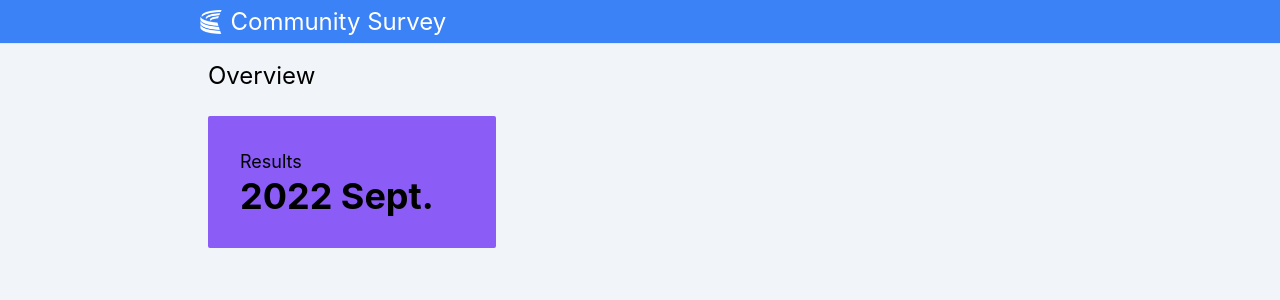
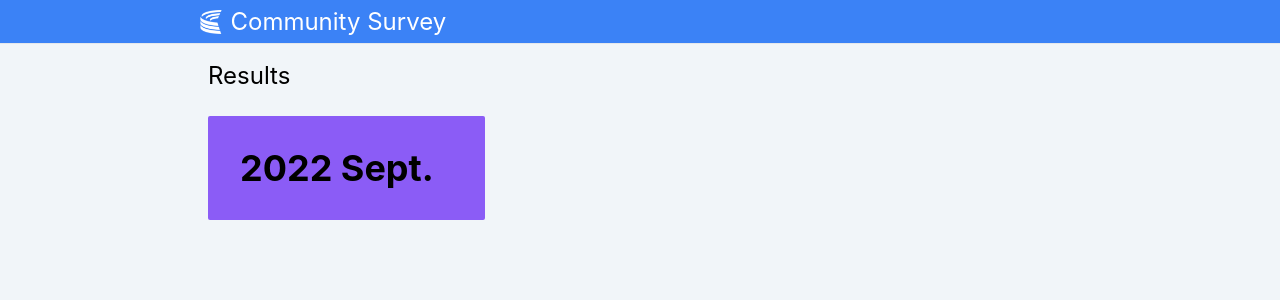
Before and after one commit to Wenish/colyseus-community-survey, a Vue app: page / in a window 1280 px wide. Shown: the top 300 px of the page. Built offline with nearby package versions, Linux system fonts and the light colour scheme.

Commit message:
Update PageHome.vue

```diff
--- a/src/pages/PageHome.vue
+++ b/src/pages/PageHome.vue
@@ -1,18 +1,15 @@
 <template>
     <LayoutBase>
-        <h1>Overview</h1>
+        <h1>Results</h1>
         <br />
-        <div class="list">
-            <div class="grid">
+        <div class="list grid gap-4">
             <router-link :to="'/survey/2022'">
                 <div class="w-full h-full bg-violet-500 hover:bg-violet-400 p-8 grid rounded-sm">
                     <div class="inline-grid">
-                            <span class="text-lg">Results</span>
                         <span class="text-4xl font-bold">2022 Sept.</span>
                     </div>
                 </div>
             </router-link>
-            </div>
         </div>
     </LayoutBase>
 </template>
@@ -21,7 +18,6 @@ import LayoutBase from '../layouts/LayoutBase.vue';
 </script>
 <style scoped>
 .list {
-    @apply grid;
     grid-template-columns: repeat(auto-fill, minmax(242px, 1fr));
 }
 </style>
```
Lines whose indentation alone changed are shown as unchanged.
